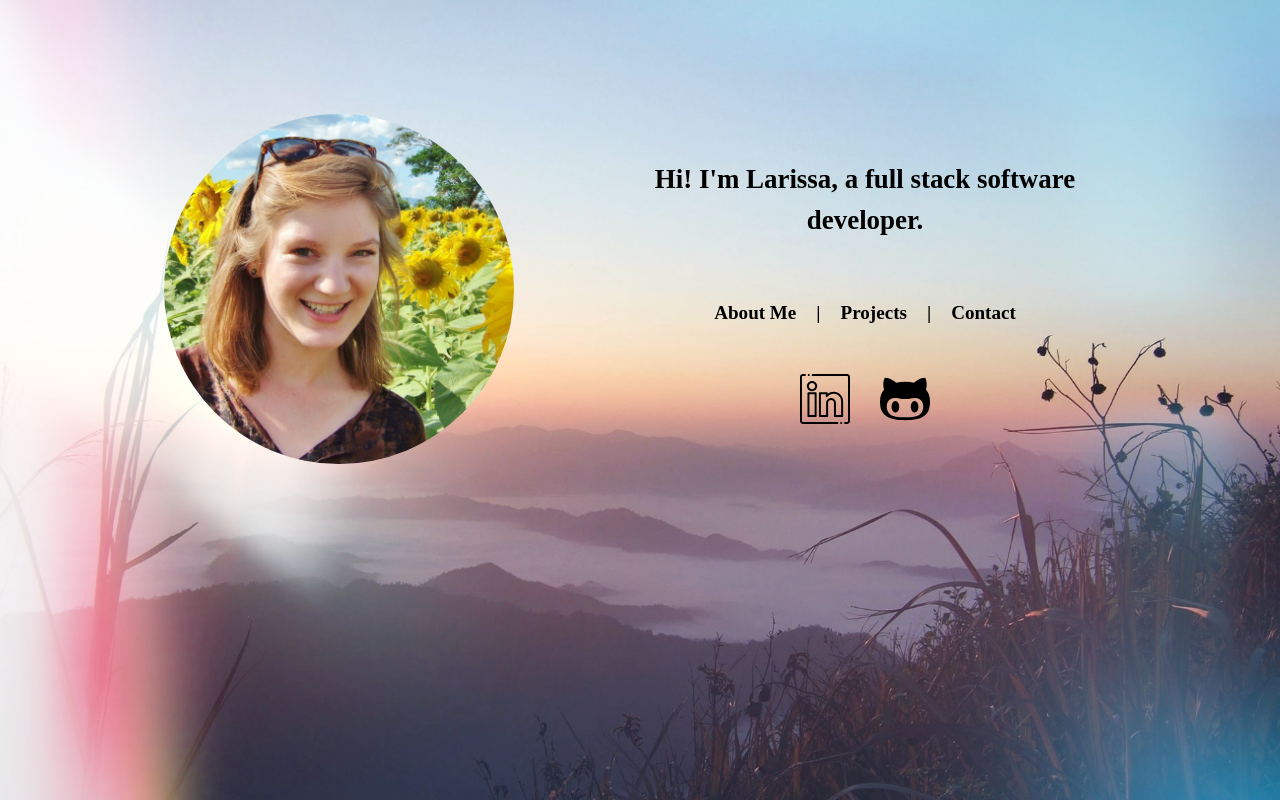
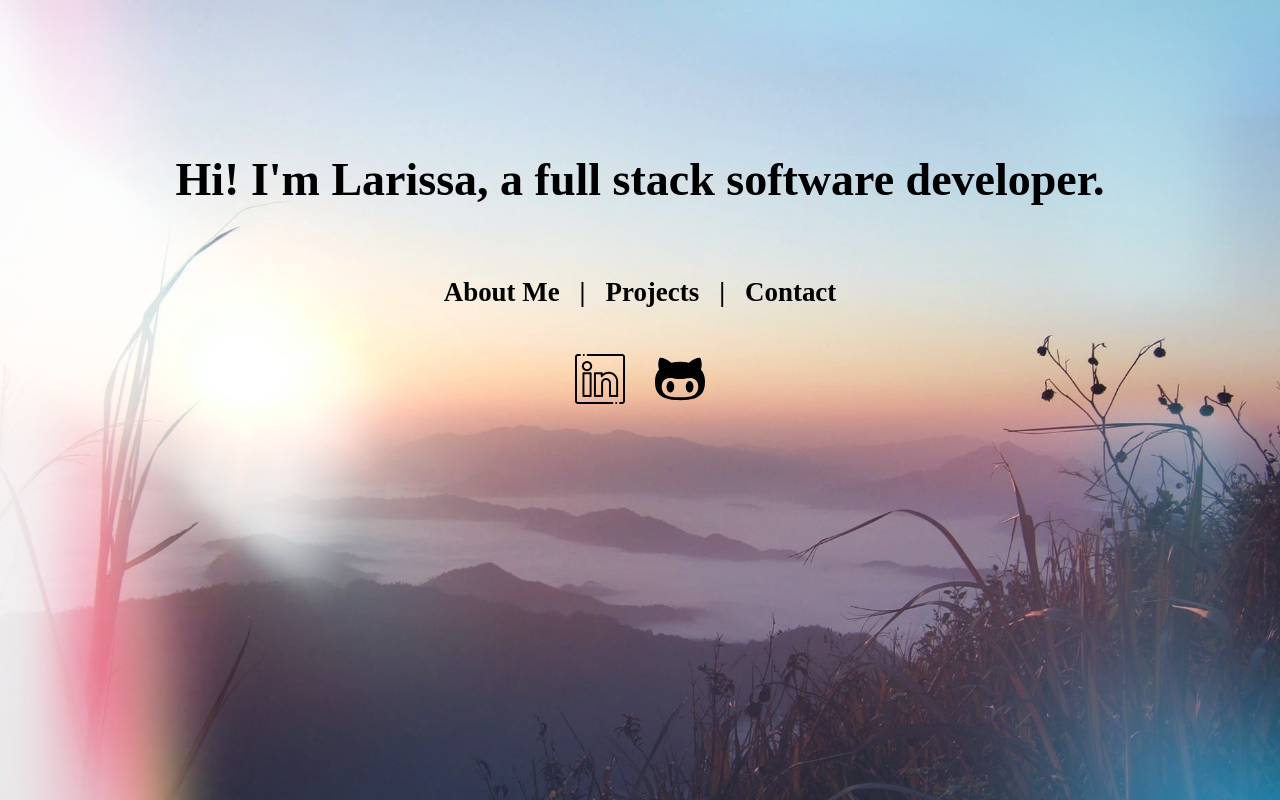
Before and after one commit to lkobetz/lkobetz.github.io, a React (Create React App) app: page /#/ in a window 1280 px wide. Built offline with nearby package versions, Linux system fonts and the light colour scheme; a web font is replaced by a local one.

Commit message:
some stylistic changes

```diff
--- a/src/App.css
+++ b/src/App.css
@@ -17,7 +17,7 @@ html {
   display: flex;
 }
 
-h2, h3, h4, h5, p, label {
+h1, h2, h3, h4, h5, p, label {
   font-family: 'Nixie One';
   line-height: 1.5;
 }
@@ -221,6 +221,7 @@ p {
 
 .Contact {
   align-self: center;
+  text-align: center;
   margin-top: 50px;
   width: 50%;
 }
@@ -233,6 +234,8 @@ form {
 
 .form-item {
   width: 100%;
+  line-height: 25px;
+  font-size: 15px;
 }
 
 .submit_button {
--- a/src/App.js
+++ b/src/App.js
@@ -1,7 +1,7 @@
 import React from "react";
 import { Link } from "react-router-dom";
 import "./App.css";
-import profile_photo from "./images/profile_photo copy.JPG";
+// import profile_photo from "./images/profile_photo copy.JPG";
 import linkedin from "./images/linkedin2.svg";
 import github from "./images/github.svg";
 
@@ -14,34 +14,34 @@ function App() {
         href="//fonts.googleapis.com/css?family=Nixie+One"
       />
       <header className="App-header">
-        <img
+        {/* <img
           className={"profile_photo"}
           src={profile_photo}
           alt={""}
           width={350}
-        ></img>
+        ></img> */}
         <div className={"text"}>
-          <h3>Hi! I'm Larissa, a full stack software developer.</h3>
+          <h1>Hi! I'm Larissa, a full stack software developer.</h1>
           <div className={"all_pages"}>
             <Link
               to="/about"
               style={{ textDecoration: "none", color: "black" }}
             >
-              <h5 className={"pages"}>About Me</h5>
+              <h3 className={"pages"}>About Me</h3>
             </Link>{" "}
-            <h5>|</h5>
+            <h3>|</h3>
             <Link
               to="/projects"
               style={{ textDecoration: "none", color: "black" }}
             >
-              <h5 className={"pages"}>Projects</h5>
+              <h3 className={"pages"}>Projects</h3>
             </Link>{" "}
-            <h5>|</h5>
+            <h3>|</h3>
             <Link
               to="/contact"
               style={{ textDecoration: "none", color: "black" }}
             >
-              <h5 className={"pages"}>Contact</h5>
+              <h3 className={"pages"}>Contact</h3>
             </Link>
           </div>
           <div id={"logos"}>
--- a/src/Contact.js
+++ b/src/Contact.js
@@ -22,11 +22,11 @@ class Contact extends React.Component {
           href="//fonts.googleapis.com/css?family=Nixie+One"
         />
         <div className="Contact">
-          <h3>
+          <h2>
             If you're interested in working together, send me a message with
             your name and an email address I can reach you at. I look forward to
             hearing from you!
-          </h3>
+          </h2>
           <br />
           <form onSubmit={this.handleSubmit.bind(this)} method="POST">
             <div>
```
